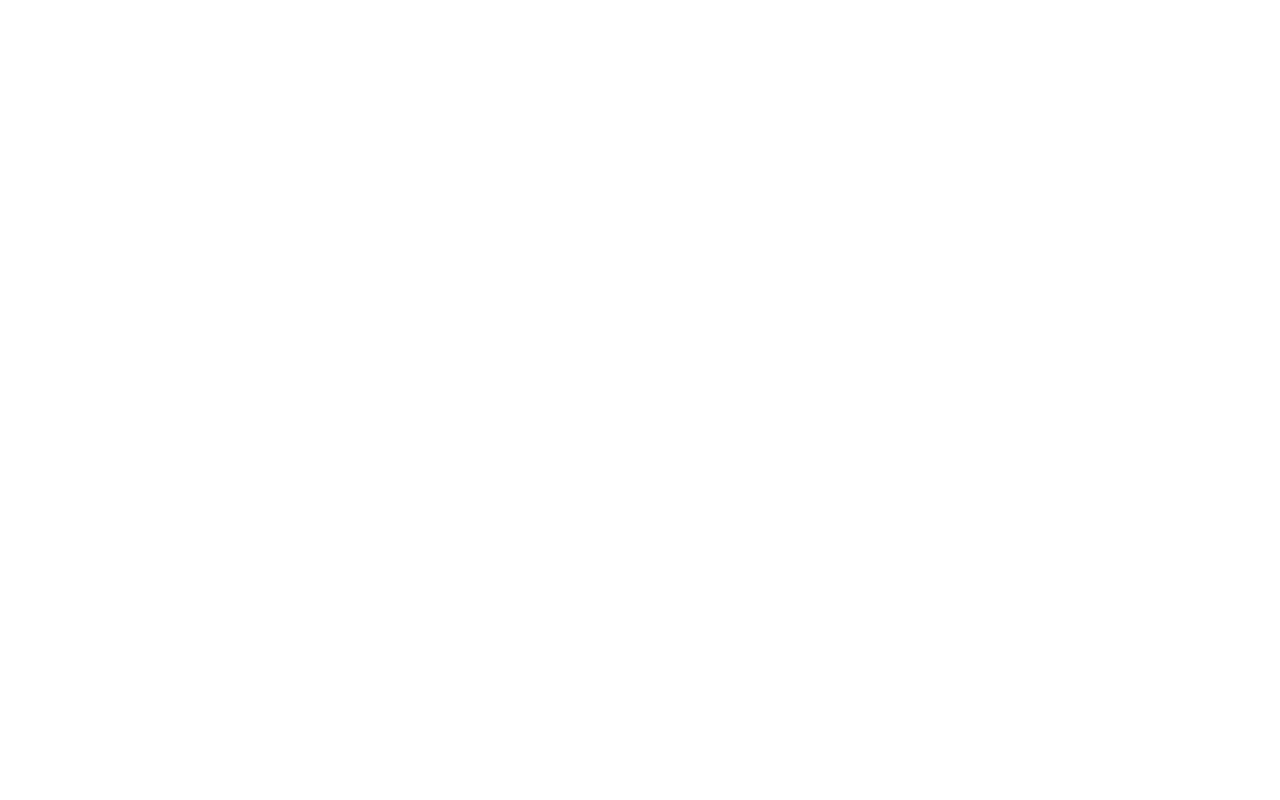
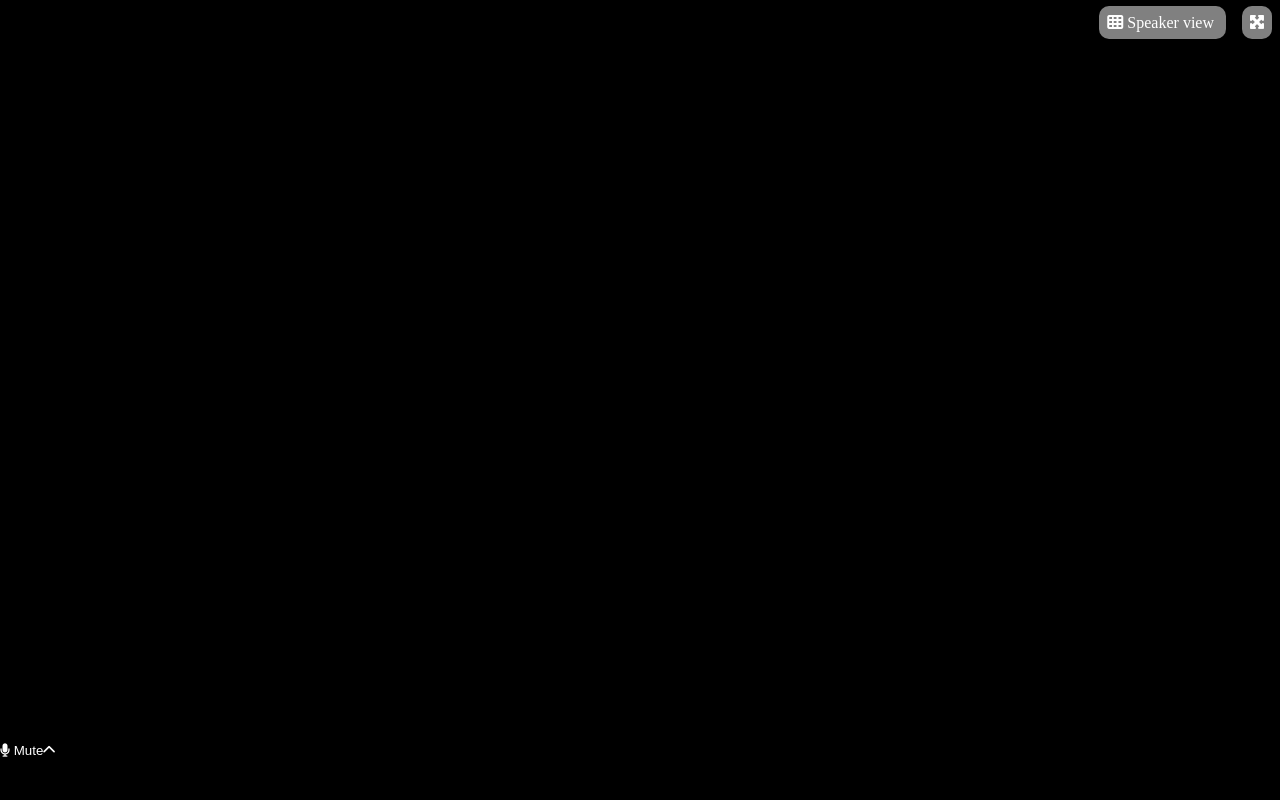
Before and after one commit to Dandav2923/html-css-zoom, a plain HTML site: page index.html in a window 1280 px wide. Drawn offline with Linux system fonts and the light colour scheme.

Commit message:
pushaaaaaaaaaaaaa

```diff
--- a/css/style.css
+++ b/css/style.css
@@ -7,3 +7,77 @@
 .html {
     font-size: 100%;
 }
+
+.flex {
+    display: flex;
+}
+
+.width-50 {
+    width: 50%;
+}
+
+.width-20 {
+    width: 20%;
+}
+
+.width-10 {
+    width: 10%;
+}
+
+.sezione-intestazione-pagina {
+    width: 100%;
+    height: 70px;
+    background-color: black;
+    color: white;
+    text-align: right;
+    position: sticky;
+    top: 0;
+    left: 0;
+    z-index: 9999;
+}
+
+.contenitore-vista-elementi {
+    display: inline-block;
+    margin-top: 0.9em;
+}
+
+.vista-elementi {
+    background-color: grey;
+    margin: 0 0.5em;
+    padding: 0.5em;
+    border-radius: 10px;
+}
+
+.contenitore-colonne {
+    width: 100%;
+    height: calc(100vh - 170px);
+    background-color: black;
+}
+
+.contenitore-pulsanti-cta {
+    width: 100%;
+    height: 100px;
+    background-color: black;
+    justify-content: space-between;
+    color: white;
+}
+
+.sezione-dispositivi-input .lista-dispositivi-input {
+    list-style: none;
+    height: 100%;
+}
+
+.sezione-dispositivi-input .lista-dispositivi-input li {
+    font-size: 3em;
+}
+
+.sezione-dispositivi-input .lista-dispositivi-input li button {
+    background-color:black;
+    border: 0;
+    cursor: pointer;
+    color: white;
+}
+
+.pulsante-di-input {
+    font-size: ;
+}
--- a/index.html
+++ b/index.html
@@ -4,10 +4,56 @@
     <meta charset="UTF-8">
     <meta http-equiv="X-UA-Compatible" content="IE=edge">
     <meta name="viewport" content="width=device-width, initial-scale=1.0">
+    <link rel="stylesheet" href="https://cdnjs.cloudflare.com/ajax/libs/font-awesome/6.0.0-beta2/css/all.min.css"
+        integrity="sha512-YWzhKL2whUzgiheMoBFwW8CKV4qpHQAEuvilg9FAn5VJUDwKZZxkJNuGM4XkWuk94WCrrwslk8yWNGmY1EduTA=="
+        crossorigin="anonymous" referrerpolicy="no-referrer" />
     <link rel="stylesheet" href="css/style.css">
     <title>Document</title>
 </head>
 <body>
+    <header class="sezione-intestazione-pagina">
+        <div class="contenitore-vista-elementi">
+            <span class="vista-elementi">
+                <i class="fas fa-th"></i>
+                <span>Speaker view</span>
+            </span>
+            <span class="vista-elementi">
+                <i class="fas fa-expand-arrows-alt"></i>
+            </span>
+        </div>
+    </header>
 
+    <main class="contenitore-main">
+        <div class="contenitore-colonne">
+
+        </div>
+    </main>
+
+    <footer class="contenitore-pulsanti-cta flex">
+        <div class="sezione-dispositivi-input width-20">
+            <ul class=" lista-dispositivi-input flex">
+                <li class="flex">
+                    <button class="pulsante-di-input">
+                            <i class="fas fa-microphone"></i>
+                        <span>
+                            Mute
+                        </span>
+                    </button>
+                    <button>
+                        <span>
+                            <i class="fas fa-chevron-up"></i>
+                        </span>
+                    </button>
+                </li>
+
+            </ul>
+        </div>
+        <div class="sezione-pulsanti-zoom width-50">
+
+        </div>
+        <div class="sezione-pulsante-fine-meeting width-10">
+
+        </div>
+    </footer>
 </body>
 </html>
```
